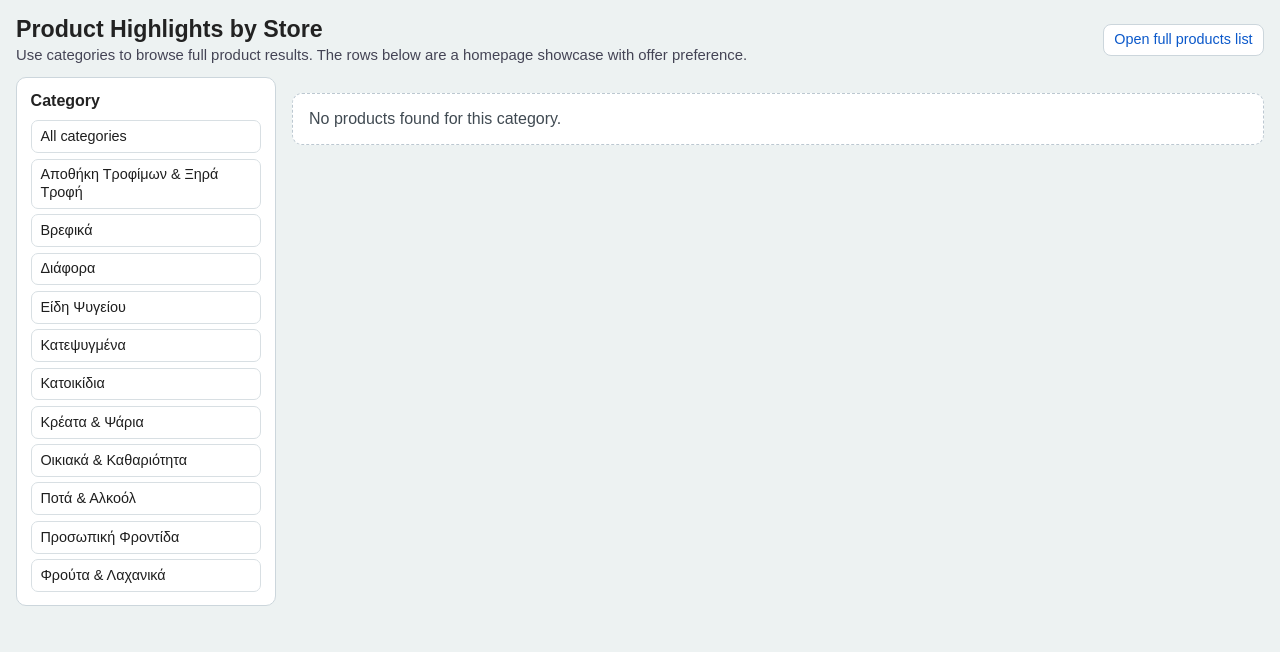
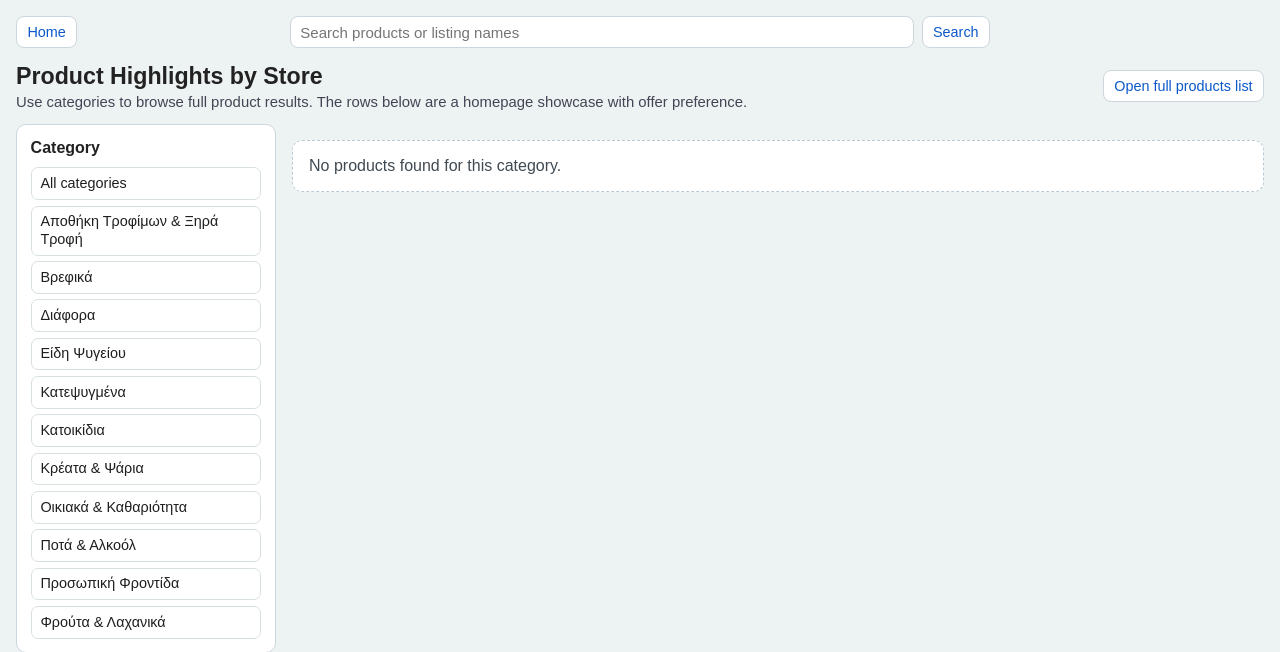
Before and after one commit to chrysanthospepes/market-aggregator, a Django app: page / in a window 1280 px wide. Shown: the top 652 px of the page. Run offline with Django 5.2, Linux system fonts and the light colour scheme; data comes from the database, SQL or seed files in the repository; data that the repository does not hold is empty.

Commit message:
feat(comparison): add navbars and store display names

```diff
--- a/comparison/templates/comparison/home.html
+++ b/comparison/templates/comparison/home.html
@@ -15,6 +15,62 @@
       max-width: 1480px;
       margin: 0 auto;
       padding: 1rem;
+    }
+    .top-nav {
+      display: grid;
+      grid-template-columns: 1fr minmax(280px, 700px) 1fr;
+      align-items: center;
+      gap: 0.75rem;
+      margin-bottom: 0.9rem;
+    }
+    .home-link {
+      justify-self: start;
+      border: 1px solid #ccd6dc;
+      border-radius: 8px;
+      background: #fff;
+      text-decoration: none;
+      color: #0a58ca;
+      padding: 0.42rem 0.65rem;
+      font-size: 0.9rem;
+      line-height: 1.15;
+      white-space: nowrap;
+    }
+    .home-link:hover {
+      background: #f5f8ff;
+    }
+    .nav-search-form {
+      grid-column: 2;
+      display: flex;
+      gap: 0.5rem;
+      flex-wrap: wrap;
+      align-items: center;
+      justify-content: center;
+      width: 100%;
+      margin: 0;
+    }
+    .nav-search-form input[type="search"] {
+      flex: 1 1 280px;
+      min-width: 220px;
+      border: 1px solid #ccd6dc;
+      border-radius: 8px;
+      padding: 0.42rem 0.58rem;
+      background: #fff;
+      font-size: 0.94rem;
+      color: #222;
+    }
+    .nav-search-form button {
+      border: 1px solid #ccd6dc;
+      border-radius: 8px;
+      background: #fff;
+      color: #0a58ca;
+      padding: 0.42rem 0.65rem;
+      font-size: 0.9rem;
+      line-height: 1.15;
+      cursor: pointer;
+      white-space: nowrap;
+    }
+    .nav-search-form button:hover {
+      background: #f5f8ff;
     }
     .header {
       display: flex;
@@ -234,6 +290,16 @@
       }
     }
     @media (max-width: 1020px) {
+      .top-nav {
+        grid-template-columns: 1fr;
+        gap: 0.6rem;
+      }
+      .home-link {
+        grid-column: 1;
+      }
+      .nav-search-form {
+        grid-column: 1;
+      }
       .layout {
         grid-template-columns: 1fr;
       }
@@ -257,6 +323,14 @@
 </head>
 <body>
   <div class="page">
+    <nav class="top-nav" aria-label="Primary">
+      <a href="{% url 'home' %}" class="home-link">Home</a>
+      <form method="get" action="{% url 'product-list' %}" class="nav-search-form">
+        <input type="search" name="q" placeholder="Search products or listing names">
+        <button type="submit">Search</button>
+      </form>
+    </nav>
+
     <header class="header">
       <div>
         <h1>Product Highlights by Store</h1>
@@ -282,14 +356,14 @@
         {% if store_sections %}
           {% for section in store_sections %}
             <section class="store-section">
-              <h2>{{ section.store.name }}</h2>
+              <h2>{{ section.store_display_name }}</h2>
               <div class="product-carousel">
                 <button
                   type="button"
                   class="carousel-btn"
                   data-row-id="store-row-{{ forloop.counter }}"
                   data-direction="left"
-                  aria-label="Scroll {{ section.store.name }} products left"
+                  aria-label="Scroll {{ section.store_display_name }} products left"
                 >
                   &#8249;
                 </button>
@@ -302,7 +376,7 @@
                           <img src="{{ listing.sale_icon_url }}" alt="Offer badge" class="image-badge sale-badge">
                         {% endif %}
                         {% if section.store_icon_url %}
-                          <img src="{{ section.store_icon_url }}" alt="{{ section.store.name }} logo" class="image-badge store-badge">
+                          <img src="{{ section.store_icon_url }}" alt="{{ section.store_display_name }} logo" class="image-badge store-badge">
                         {% endif %}
                         {% if listing.product.image %}
                           <img src="{{ listing.product.image.url }}" alt="{{ listing.store_name }}" class="product-image">
@@ -339,7 +413,7 @@
                   class="carousel-btn"
                   data-row-id="store-row-{{ forloop.counter }}"
                   data-direction="right"
-                  aria-label="Scroll {{ section.store.name }} products right"
+                  aria-label="Scroll {{ section.store_display_name }} products right"
                 >
                   &#8250;
                 </button>
--- a/comparison/views.py
+++ b/comparison/views.py
@@ -47,6 +47,14 @@ OFFER_FILTER_OPTIONS: tuple[tuple[str, str], ...] = (
     ("one_plus_one", "1 + 1"),
     ("two_plus_one", "2 + 1"),
 )
+STORE_DISPLAY_NAME_BY_KEY: dict[str, str] = {
+    "ab": "ΑΒ Βασιλόπουλος",
+    "bazaar": "Bazaar",
+    "kritikos": "Κρητικός",
+    "masoutis": "Μασούτης",
+    "mymarket": "My Market",
+    "sklavenitis": "Σκλαβενίτης",
+}
 
 
 def _listing_offer_condition() -> Q:
@@ -63,6 +71,11 @@ def _store_icon_url(store_name: str | None) -> str | None:
     if not normalized_name:
         return None
     return f"{settings.MEDIA_URL}stores/{normalized_name}.png"
+
+
+def _store_display_name(store_name: str | None) -> str:
+    normalized_name = (store_name or "").strip().lower()
+    return STORE_DISPLAY_NAME_BY_KEY.get(normalized_name, store_name or "")
 
 
 def _sale_icon_url(
@@ -208,6 +221,7 @@ def home(request):
         store_sections.append(
             {
                 "store": store,
+                "store_display_name": _store_display_name(store.name),
                 "store_icon_url": _store_icon_url(store.name),
                 "listings": picked_listings,
             }
```
Also changed, not shown: comparison/templates/comparison/product_list.html (+42 -3 lines), comparison/tests.py (+45 -0 lines).
